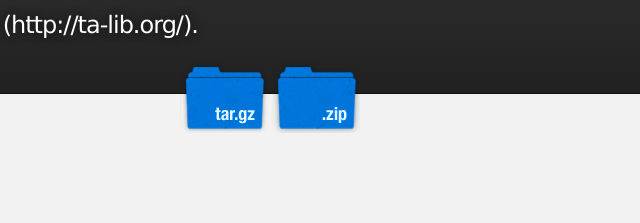
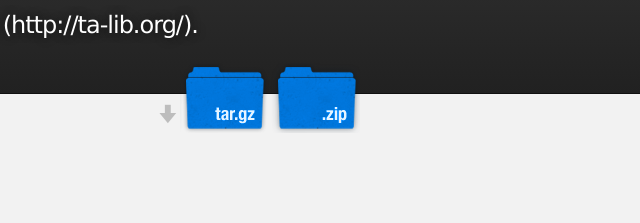
Before and after one commit to TA-Lib/ta-lib-python, a plain HTML site: page docs/html/index.html in a window 1280 px wide. Shown: the part 140-363 px from the top of the page, 610-1250 px from the left. Drawn offline with Linux system fonts and the light colour scheme.

Commit message:
fix layout issue

```diff
--- a/docs/html/stylesheets/stylesheet.css
+++ b/docs/html/stylesheets/stylesheet.css
@@ -412,12 +412,12 @@ ul.drop li:hover > ul {
 
 #downloads {
   position: absolute;
-  width: 210px;
+  width: 207px;
   z-index: 10;
   bottom: -40px;
   right: 0;
   height: 70px;
-/*   background: url('../images/icon_download.png') no-repeat 0% 90%; */
+  background: url('../images/icon_download.png') no-repeat 0% 90%;
 }
 
 #download_label {
```
Also changed, not shown: 11 other files.
